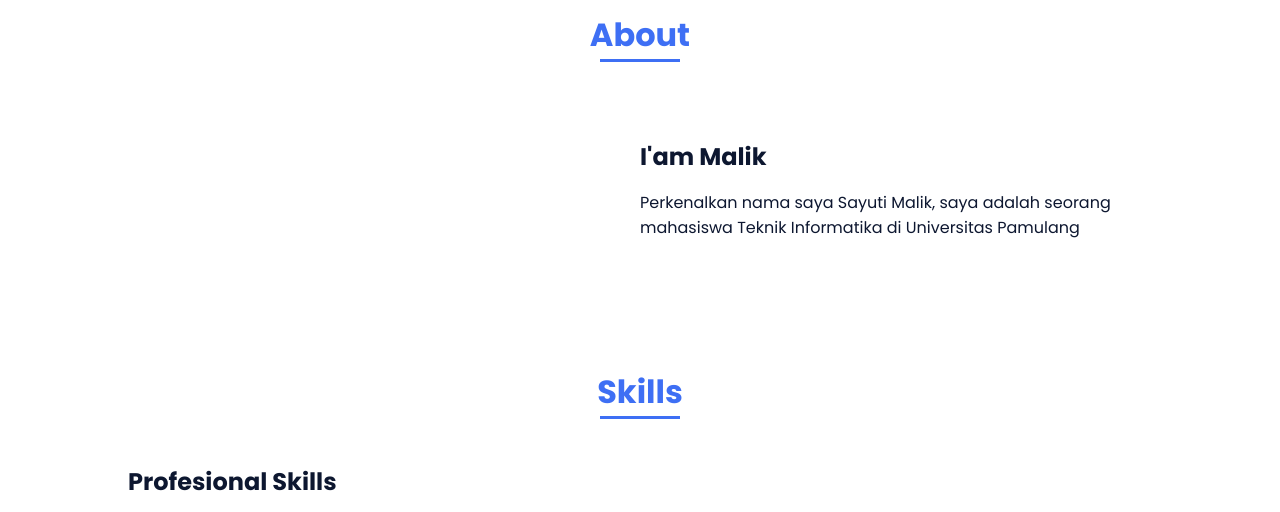
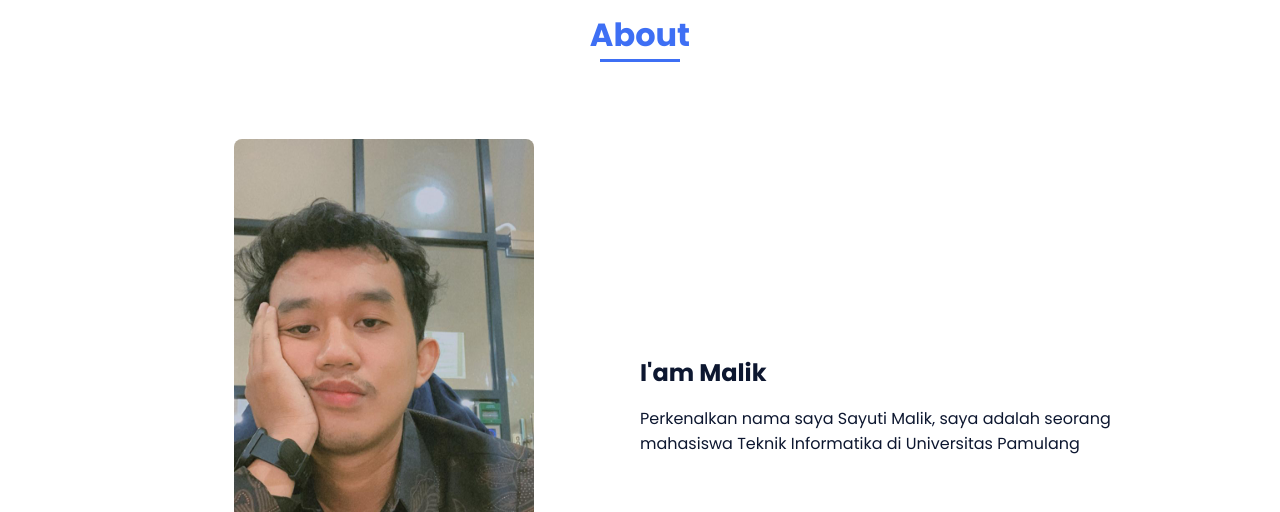
Before and after one commit to sayutimalik25/smalbantani025, a plain HTML site: page index.html in a window 1280 px wide. Shown: the part 760-1272 px from the top of the page. Drawn offline with nearby package versions, Linux system fonts and the light colour scheme; a script that the page names is missing.

Commit message:
Update index.html

```diff
--- a/index.html
+++ b/index.html
@@ -76,7 +76,7 @@
 
                 <div class="about__container bd-grid">
                     <div class="about__img">
-                        <img src="machil.jpg" alt="">
+                        <img src="assets/img/machil.jpg" alt="">
                     </div>
 
                     <div>
```
